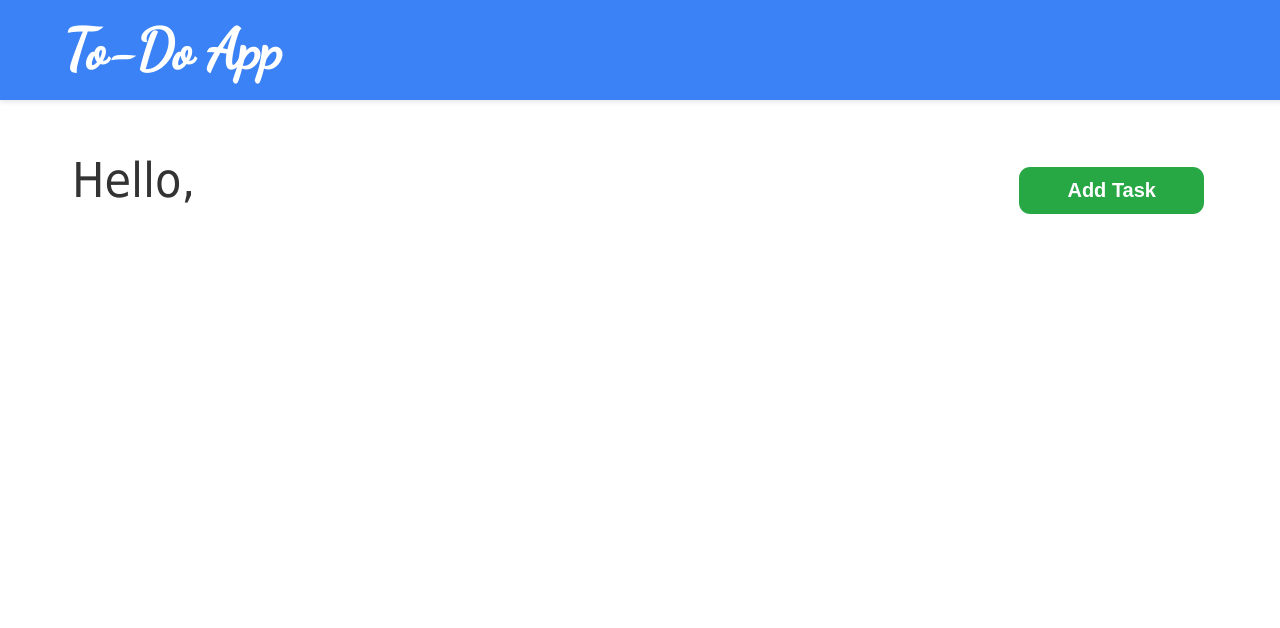
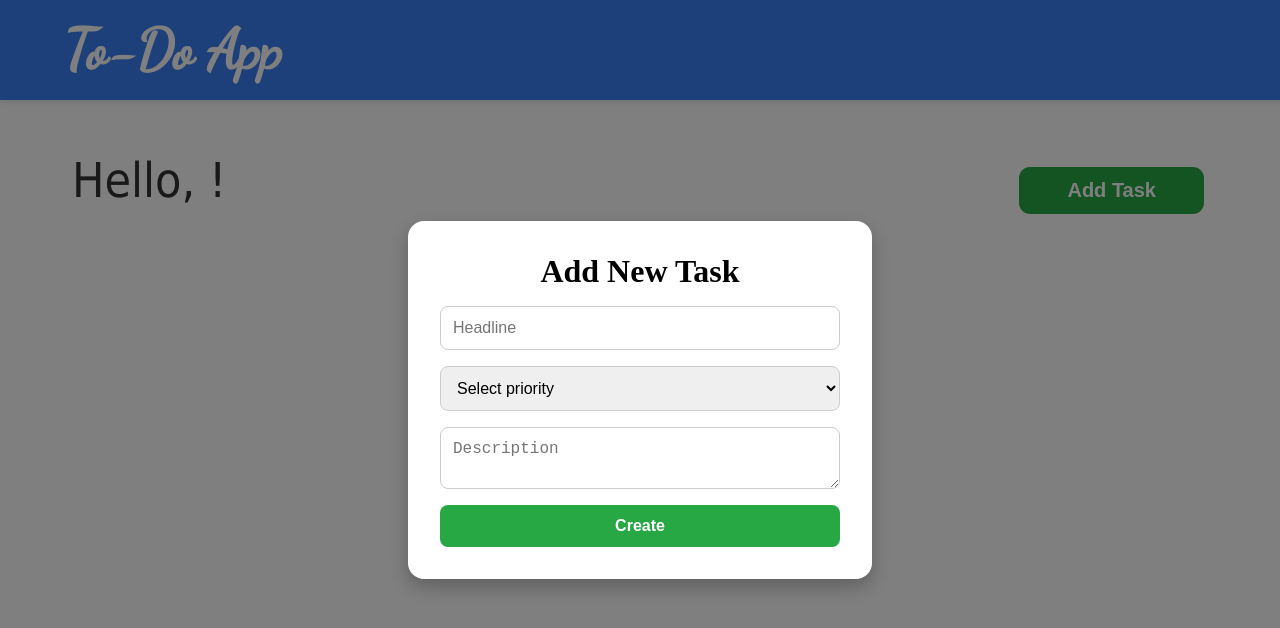
Before and after one commit to eladz96/Todo-list-app, an Angular app in the folder frontend/: page /home in a window 1280 px wide. Both pictures are taken after a click on the button "Add Task". Shown: the top 628 px of the page. Built offline with nearby package versions, Linux system fonts and the light colour scheme.

Commit message:
new order for tasks

```diff
--- a/frontend/src/app/components/new-task/new-task.component.css
+++ b/frontend/src/app/components/new-task/new-task.component.css
@@ -0,0 +1,58 @@
+.new-task-backdrop {
+    position: fixed;
+    top: 0;
+    left: 0;
+    width: 100%;
+    height: 100%;
+    background: rgba(0, 0, 0, 0.5);
+    display: flex;
+    align-items: center;
+    justify-content: center;
+    z-index: 3000;
+  }
+
+  .new-task-modal {
+    background: white;
+    padding: 2rem;
+    border-radius: 1rem;
+    width: 90%;
+    max-width: 400px;
+    box-shadow: 0 0.5rem 1.2rem rgba(0, 0, 0, 0.25);
+    display: flex;
+    flex-direction: column;
+    gap: 1rem;
+  }
+
+  .new-task-modal h3 {
+    margin: 0;
+    font-size: 2rem;
+    text-align: center;
+  }
+
+  .new-task-modal form {
+    display: flex;
+    flex-direction: column;
+    gap: 1rem;
+  }
+
+  .new-task-modal input,
+  .new-task-modal textarea,
+  .new-task-modal select,
+  .new-task-modal button {
+    font-size: 1rem;
+    padding: 0.75rem;
+    border-radius: 0.5rem;
+    border: 1px solid #ccc;
+  }
+
+  .new-task-modal button {
+    background-color: #28a745;
+    color: white;
+    border: none;
+    cursor: pointer;
+    font-weight: bold;
+  }
+
+  .new-task-modal button:hover {
+    background-color: #218838;
+  }
--- a/frontend/src/app/components/new-task/new-task.component.html
+++ b/frontend/src/app/components/new-task/new-task.component.html
@@ -1,15 +1,19 @@
 <div class="new-task-backdrop" (click)="close()">
   <div class="new-task-modal" (click)="$event.stopPropagation()">
-      <h3>New Task</h3>
+    <h3>Add New Task</h3>
+
     <form (ngSubmit)="submitTask()" #taskForm="ngForm">
       <input type="text" [(ngModel)]="headline" name="headline" placeholder="Headline" required />
+
       <select [(ngModel)]="priority" name="priority" required>
         <option value="" disabled selected>Select priority</option>
         <option value="low">Low</option>
         <option value="medium">Medium</option>
         <option value="high">High</option>
       </select>
+
       <textarea [(ngModel)]="description" name="description" placeholder="Description"></textarea>
+
       <button type="submit">Create</button>
     </form>
   </div>
--- a/frontend/src/app/pages/home/home.component.html
+++ b/frontend/src/app/pages/home/home.component.html
@@ -1,14 +1,25 @@
 <div class="banner">To-Do App</div>
 
 <div class="greeting-bar">
-  <div class="greeting">Hello, {{ userName }}</div>
+  <div class="greeting">Hello, {{ userName }}!</div>
   <button class="add-task-btn" (click)="openTaskPopup()">Add Task</button>
 </div>
 
-<div class="task-list">
-  <div class="task-card" *ngFor="let task of tasks">
-    <h3>{{ task.headline }}</h3>
-    <p><strong>Priority:</strong> {{ task.priority }}</p>
-    <p>{{ task.description }}</p>
+<app-new-task
+  *ngIf="showNewTask"
+  (closePopup)="closeTaskPopup()"
+  (taskCreated)="refreshTasks()">
+</app-new-task>
+
+<div class="task-section" *ngFor="let priority of displayOrder">
+  <div *ngIf="tasksByPriority[priority].length > 0">
+    <h2 class="priority-header">{{ priority | titlecase }} Priority</h2>
+    <div class="task-list">
+      <div class="task-card" *ngFor="let task of tasksByPriority[priority]">
+        <h3>{{ task.headline }}</h3>
+        <p><strong>Priority:</strong> {{ task.priority }}</p>
+        <p>{{ task.description }}</p>
+      </div>
+    </div>
   </div>
 </div>
--- a/frontend/src/app/pages/home/home.component.ts
+++ b/frontend/src/app/pages/home/home.component.ts
@@ -1,38 +1,70 @@
 import { Component, OnInit } from '@angular/core';
 import { HttpClient } from '@angular/common/http';
 import { CommonModule } from '@angular/common';
+import { NewTaskComponent } from '../../components/new-task/new-task.component';
+
+type TaskPriority = 'high' | 'medium' | 'low';
 
 @Component({
   selector: 'app-home',
   standalone: true,
-  imports: [CommonModule],
+  imports: [CommonModule, NewTaskComponent],
   templateUrl: './home.component.html',
   styleUrls: ['./home.component.css']
 })
+
 export class HomeComponent implements OnInit {
-  tasks: any[] = [];
+  tasksByPriority: Record<TaskPriority, any[]> = {
+    high: [],
+    medium: [],
+    low: []
+  };
+
+  displayOrder: TaskPriority[] = [];
   userName: string = '';
+  showNewTask = false;
 
   constructor(private http: HttpClient) {}
 
   ngOnInit(): void {
     this.userName = localStorage.getItem('userName') || '';
+    this.loadTasks();
+  }
 
+  loadTasks(): void {
     const token = localStorage.getItem('token');
     if (!token) return;
 
     this.http.get<any[]>('http://localhost:3000/tasks', {
-      headers: {
-        Authorization: `Bearer ${token}`
-      }
+      headers: { Authorization: `Bearer ${token}` }
     }).subscribe({
-      next: (res) => this.tasks = res,
+      next: (tasks) => {
+        this.tasksByPriority = { high: [], medium: [], low: [] };
+
+        tasks.forEach(task => {
+          const priority = task.priority.toLowerCase() as TaskPriority;
+          if (this.tasksByPriority[priority]) {
+            this.tasksByPriority[priority].push(task);
+          }
+        });
+
+        this.displayOrder = (['high', 'medium', 'low'] as TaskPriority[]).filter(
+          p => this.tasksByPriority[p].length > 0
+        );
+      },
       error: (err) => console.error('Failed to load tasks', err)
     });
   }
 
-  openTaskPopup() {
-    console.log('Add Task clicked');
-    // TODO: trigger popup later
+  openTaskPopup(): void {
+    this.showNewTask = true;
+  }
+
+  closeTaskPopup(): void {
+    this.showNewTask = false;
+  }
+
+  refreshTasks(): void {
+    this.loadTasks();
   }
 }
```
Lines whose indentation alone changed are shown as unchanged.
